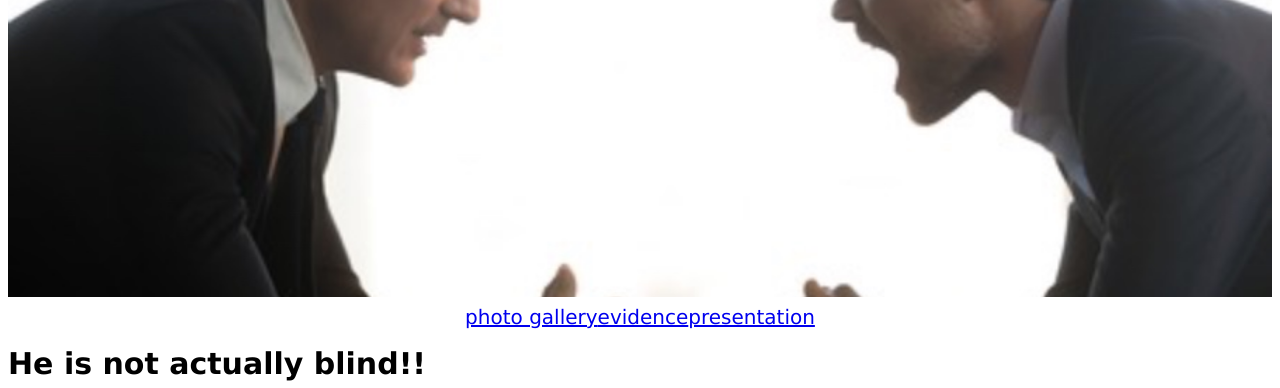
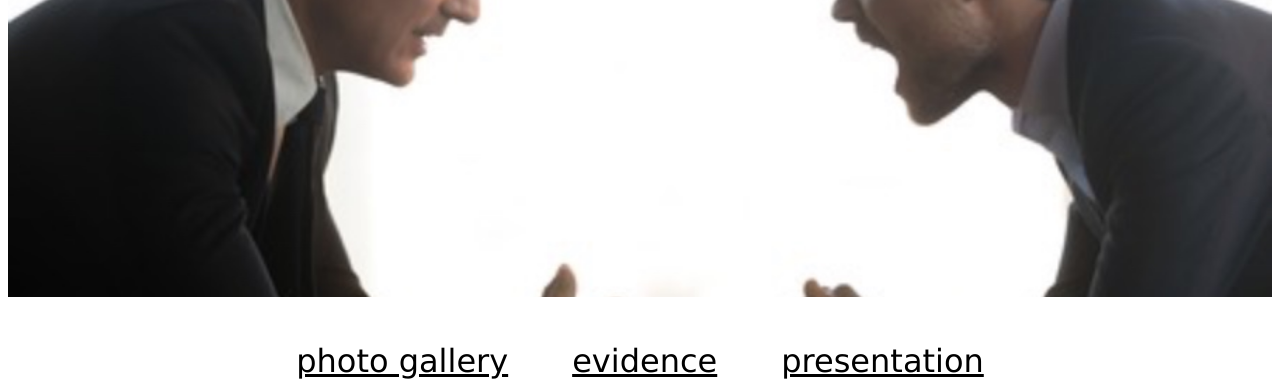
Before and after one commit to annikataylor/website4, a plain HTML site: page index.html in a window 1280 px wide. Shown: the part 391-779 px from the top of the page. Drawn offline with Linux system fonts and the light colour scheme; files whose address does not match are found by name.

Commit message:
Update style.css

```diff
--- a/stylesheet/style.css
+++ b/stylesheet/style.css
@@ -83,7 +83,7 @@ nav ul {
   justify-content: center;
 }
 
-nav list a {
+nav li a {
   display: block;
   color: var(--text-color);
   font-size: 2rem;
```
